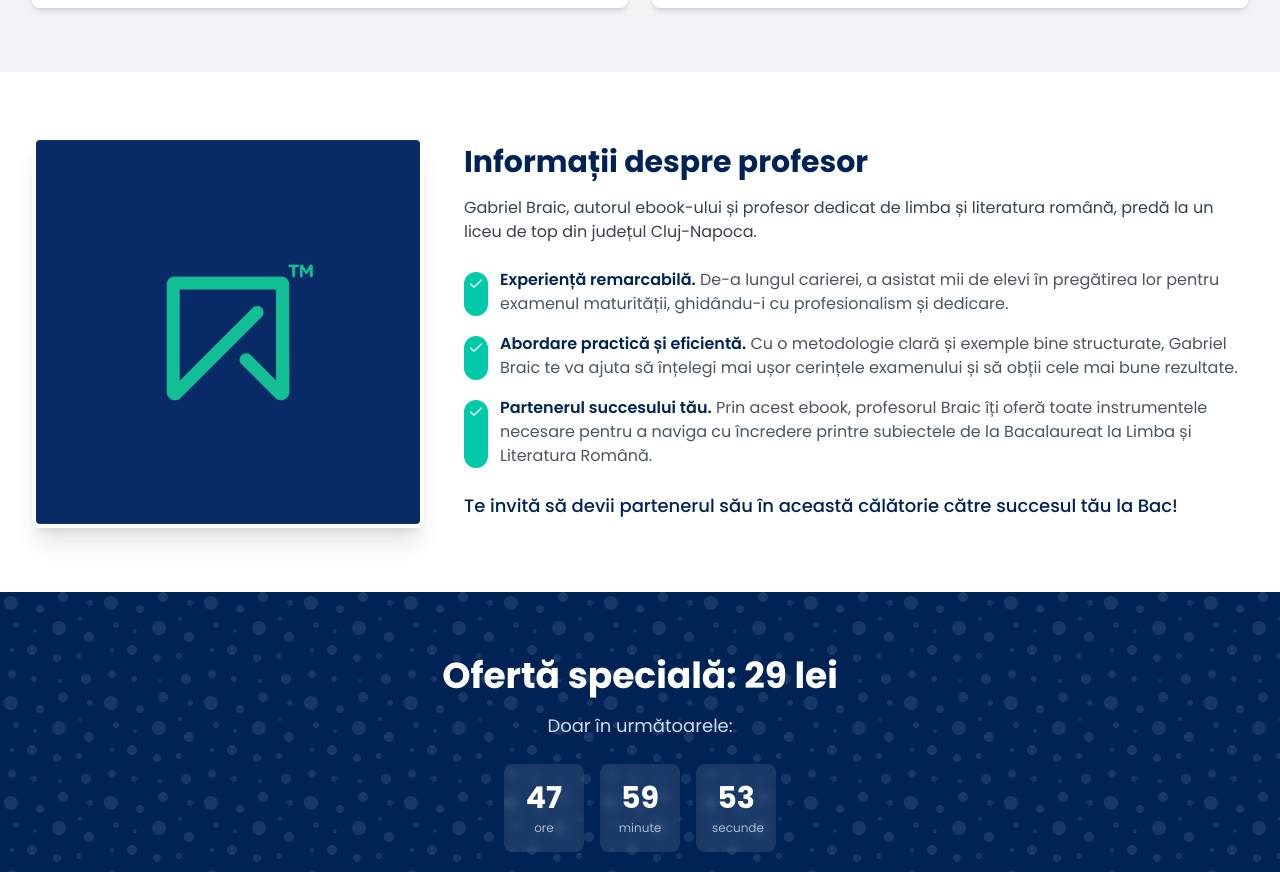
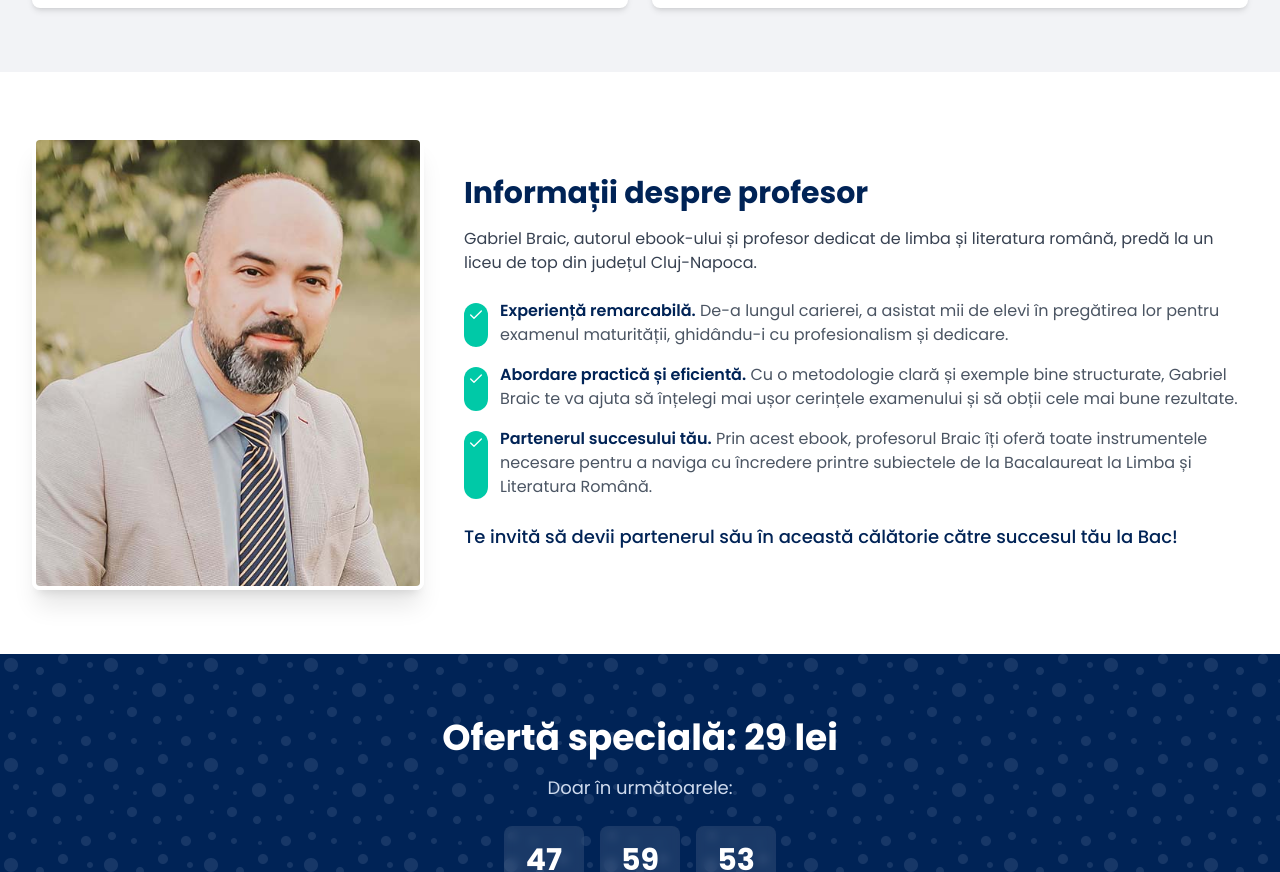
Before and after one commit to razvantimo/bac-romana-ghid-explica, a React (Vite) app: page / in a window 1280 px wide. Shown: the part 2957-3829 px from the top of the page. Built offline with nearby package versions, Linux system fonts and the light colour scheme.

Commit message:
Visual edit in Lovable
Edited UI in Lovable

```diff
--- a/src/components/Author.tsx
+++ b/src/components/Author.tsx
@@ -1,18 +1,11 @@
-
 import { Check } from "lucide-react";
-
 const Author = () => {
-  return (
-    <section className="py-16 bg-white">
+  return <section className="py-16 bg-white">
       <div className="container">
         <div className="flex flex-col md:flex-row gap-10 items-center">
           <div className="md:w-1/3">
             <div className="rounded-lg overflow-hidden shadow-xl border-4 border-white">
-              <img
-                src="/lovable-uploads/508ed4cd-1811-4d53-aa5a-e798c43c2099.png"
-                alt="Professor Gabriel Braic"
-                className="w-full h-auto"
-              />
+              <img alt="Professor Gabriel Braic" className="w-full h-auto" src="/lovable-uploads/23d16023-3478-4652-9358-01bfdaa96c2a.jpg" />
             </div>
           </div>
 
@@ -57,8 +50,6 @@ const Author = () => {
           </div>
         </div>
       </div>
-    </section>
-  );
+    </section>;
 };
-
 export default Author;
```
Also changed, not shown: public/lovable-uploads/23d16023-3478-4652-9358-01bfdaa96c2a.jpg (added).
